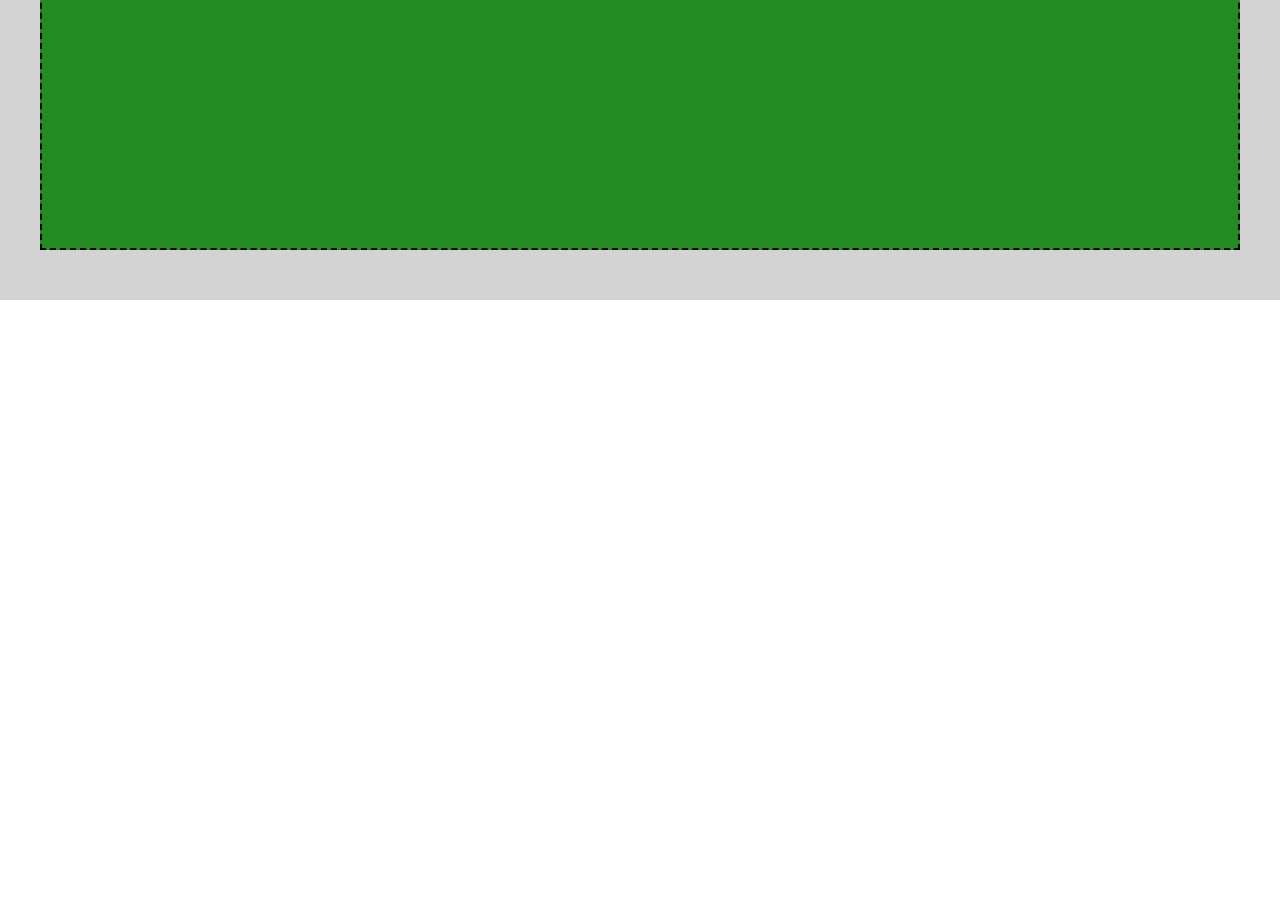
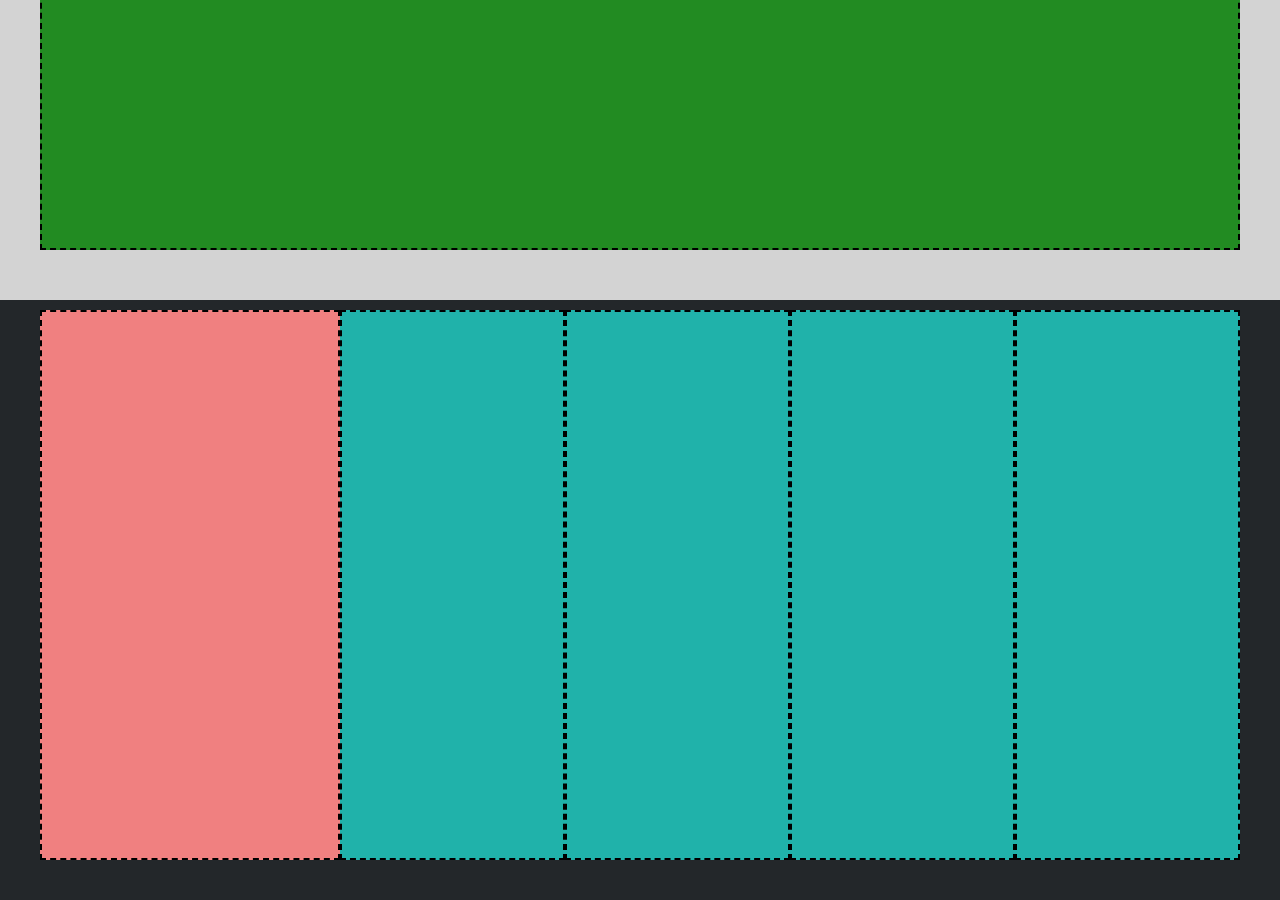
Before and after one commit to Chiaravalle04/htmlcss-struttura-discord, a plain HTML site: page index.html in a window 1280 px wide. Shown: the part 2970-3870 px from the top of the page. Before the commit the page ends 3270 px from the top, so only its background shows below. Drawn offline with Linux system fonts and the light colour scheme.

Commit message:
add main (last-section + debug)

```diff
--- a/css/style.css
+++ b/css/style.css
@@ -124,6 +124,31 @@ header {
     height: 800px;
 }
 
+/* LAST SECTION */
+.last-section {
+    min-height: 600px;
+}
+
+.last-container {
+    width: 1200px;
+    height: 550px;
+    display: flex;
+}
+
+.last-big-container {
+    width: 25%;
+    height: 100%;
+    margin-top: 10px;
+}
+
+.last-small-container {
+    width: 18.75%;
+    height: 100%;
+    margin-top: 10px;
+}
+
+
+
 
 
 
@@ -202,3 +227,18 @@ header {
     background-color: #228b22;
     border: 2px dashed black;
 }
+
+/* LAST-SECTION */
+.debug .last-section {
+    background-color: #23272a;
+}
+
+.debug .last-big-container{
+    background-color: #f08080;
+    border: 2px dashed black;
+}
+
+.debug .last-small-container {
+    background-color: #20b2aa;
+    border: 2px dashed black;
+}
--- a/index.html
+++ b/index.html
@@ -118,6 +118,34 @@
 
             </section>
 
+            <section class="last-section">
+
+                <div class="last-container container">
+
+                    <div class="last-big-container">
+
+                    </div>
+
+                    <div class="last-small-container">
+
+                    </div>
+
+                    <div class="last-small-container">
+
+                    </div>
+
+                    <div class="last-small-container">
+
+                    </div>
+
+                    <div class="last-small-container">
+
+                    </div>
+
+                </div>
+
+            </section>
+
         </main>
 
     </body>
```
